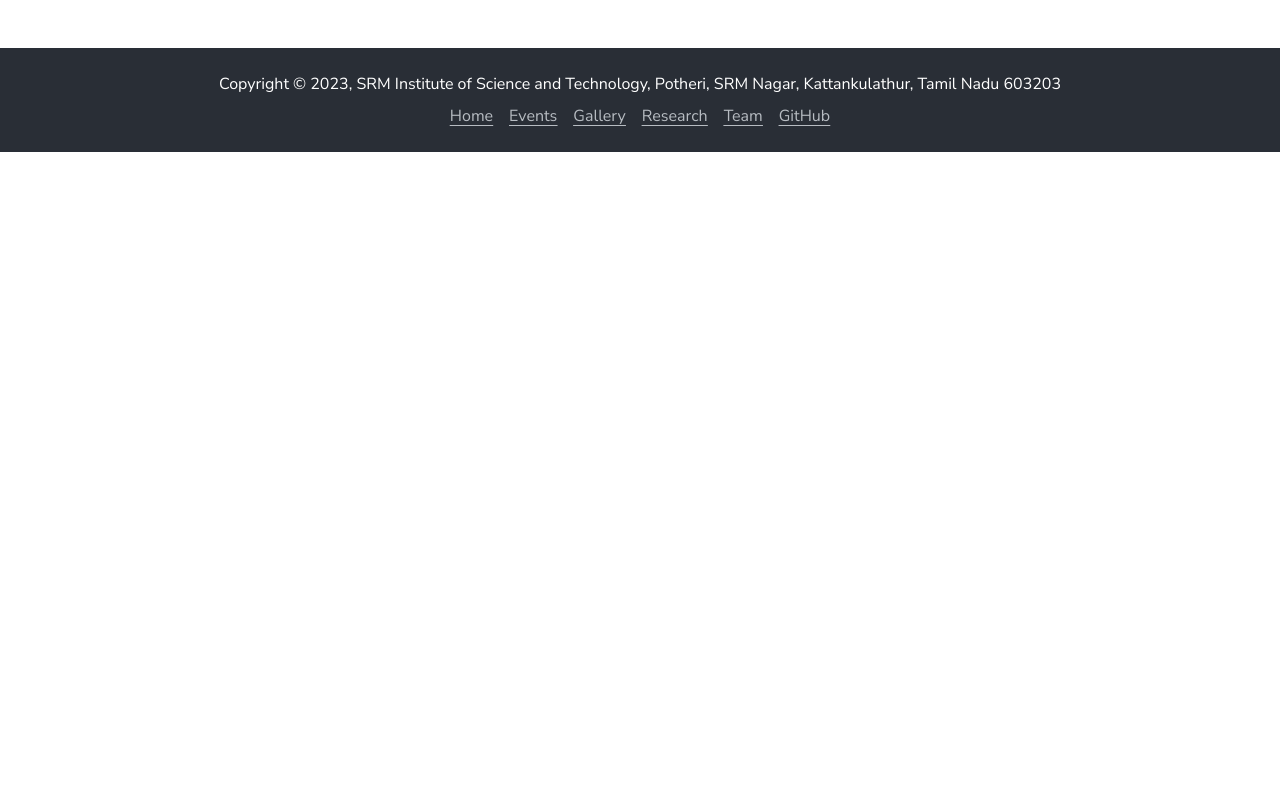
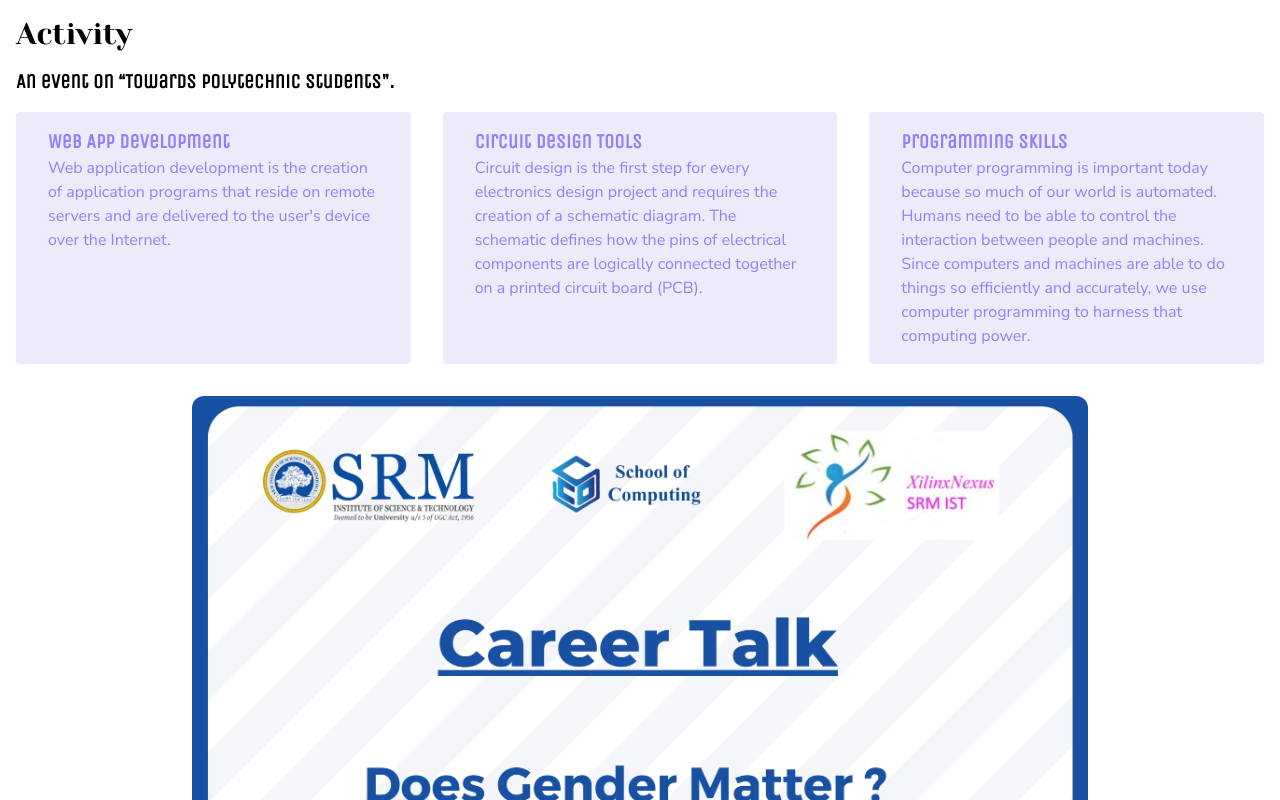
Before and after one commit to kunalkeshan/Xilinx-Homepage, a React (Vite) app: page /event/polytechnic-students in a window 1280 px wide. Shown: the part 200-1000 px from the top of the page. Before the commit the page ends 800 px from the top, so only its background shows below. Built offline with nearby package versions, Linux system fonts and the light colour scheme.

Commit message:
chore: polytechnic students events page

```diff
--- a/src/pages/events/PolytechnicStudents.tsx
+++ b/src/pages/events/PolytechnicStudents.tsx
@@ -1,4 +1,22 @@
 const PolytechnicStudentsEventsPage = () => {
+	const ACTIVITIES = [
+		{
+			name: 'Web App Development',
+			activities:
+				"Web application development is the creation of application programs that reside on remote servers and are delivered to the user's device over the Internet.",
+		},
+		{
+			name: 'Circuit Design Tools',
+			activities:
+				'Circuit design is the first step for every electronics design project and requires the creation of a schematic diagram. The schematic defines how the pins of electrical components are logically connected together on a printed circuit board (PCB).',
+		},
+		{
+			name: 'Programming Skills',
+			activities:
+				'Computer programming is important today because so much of our world is automated. Humans need to be able to control the interaction between people and machines. Since computers and machines are able to do things so efficiently and accurately, we use computer programming to harness that computing power.',
+		},
+	];
+
 	return (
 		<main className='w-full px-4 py-12 max-w-7xl mx-auto text-center md:text-left'>
 			<h1 className='font-heading text-xl md:text-5xl'>
@@ -8,6 +26,36 @@
 				Equiping polytechnic students with the necessary skills and
 				knowledge for successful careers in their chosen fields.
 			</h2>
+			<section className='mt-8 flex flex-col gap-4'>
+				<h3 className='font-heading text-xl md:text-3xl'>Activity</h3>
+				<h4 className='font-subHeading text-base md:text-xl font-bold'>
+					An event on “Towards Polytechnic Students".
+				</h4>
+				<ul className='grid grid-cols-1 sm:grid-cols-2 md:grid-cols-3 gap-8'>
+					{ACTIVITIES.map((activity, index) => (
+						<li
+							key={index}
+							className='bg-primaryEvenLight text-primary px-8 py-4 rounded'
+						>
+							<p className='font-subHeading font-bold text-xl'>
+								{activity.name}
+							</p>
+							<p>{activity.activities}</p>
+						</li>
+					))}
+				</ul>
+			</section>
+			<section className='mt-8'>
+				<div className='rounded-xl overflow-hidden max-w-4xl mx-auto w-full'>
+					<img
+						src={
+							'/images/events/polytechnic/career-talk-07-02-2022.jpg'
+						}
+						alt={'Polytechnic Students'}
+						className='w-full h-auto object-contain'
+					/>
+				</div>
+			</section>
 		</main>
 	);
 };
```
Also changed, not shown: public/images/events/polytechnic/career-talk-07-02-2022.jpg (added).
